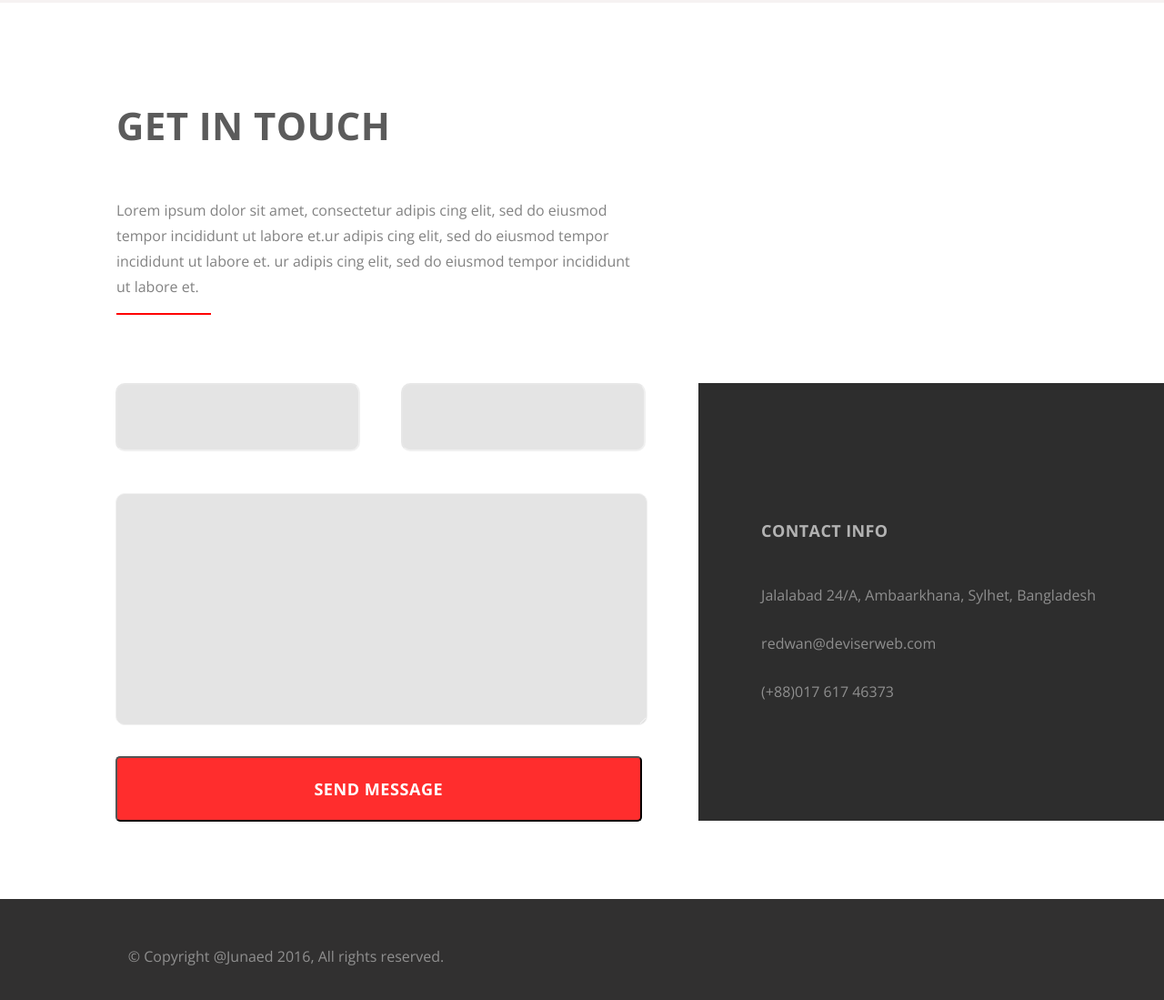
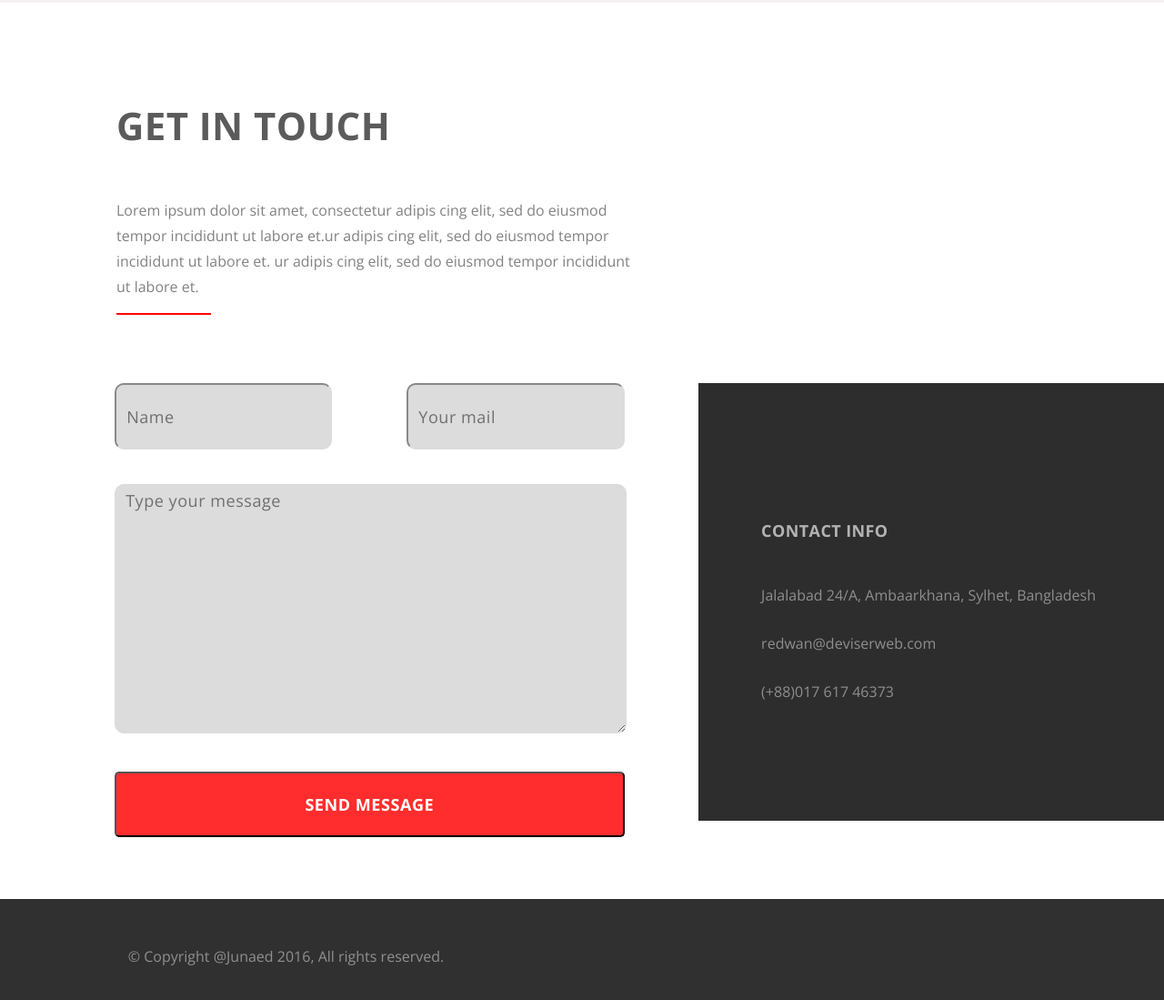
Before and after one commit to sd-one/agnecy, a plain HTML site: page index.html in a window 1280 px wide. Shown: the part 685-1784 px from the top of the page at 91% size. Drawn offline with nearby package versions, Linux system fonts and the light colour scheme.

Commit message:
#6-block-footer: edit form

```diff
--- a/css/style.css
+++ b/css/style.css
@@ -155,8 +155,71 @@ h5 {
     color: rgba(255, 255, 255, 0.8);
     margin: 0;
 }
-input.submit {
-    width: 75.4%;
+:-moz-placeholder {
+    color: rgba(0, 0, 0, 0.7);
+    opacity: 0.7;
+    font-family: 'Open Sans', sans-serif;
+    font-size: 18.1px;
+    line-height: 1.88;
+    letter-spacing: 0.5px;
+    text-align: left;
+}
+::-webkit-input-placeholder {
+    color: rgba(0, 0, 0, 0.7);
+    opacity: 0.7;
+    font-family: 'Open Sans', sans-serif;
+    font-size: 18.1px;
+    line-height: 1.88;
+    letter-spacing: 0.5px;
+    text-align: left;
+}
+*:focus {
+    outline: none;
+}
+.contact-form ul {
+    width: 73%;
+    list-style-type: none;
+    list-style-position: outside;
+    margin: 75px 0 0 16.4%;
+    padding: 0;
+}
+.contact-form li{
+    padding: 0;
+    position: relative;
+}
+.contact-form input {
+    height: 69px;
+    width: 40%;
+    padding: 0;
+    border-radius: 10px;
+    background-color: #DCDCDC;
+    border-color: #DCDCDC;
+    padding-left: 2%;
+    font-family: 'Open Sans', sans-serif;
+    font-size: 18.1px;
+    line-height: 1.88;
+    letter-spacing: 0.5px;
+    text-align: left;
+    color: rgba(0, 0, 0, 0.7);
+}
+.contact-form textarea {
+    padding: 0;
+    width: 98%;
+    border-radius: 10px;
+    margin: 38px 0 38px 0;
+    background-color: #DCDCDC;
+    border-color: #DCDCDC;
+    padding-left: 2%;
+    padding-left: 2%;
+    font-family: 'Open Sans', sans-serif;
+    font-size: 18.1px;
+    line-height: 1.88;
+    letter-spacing: 0.5px;
+    text-align: left;
+    color: rgba(0, 0, 0, 0.7);
+}
+.contact-form button {
+	width: 100%;
     height: 72px;
     margin: 0;
     font-family: 'Open Sans', sans-serif;
@@ -170,29 +233,11 @@ input.submit {
     background-color: #ff2d2d;
     text-decoration: none;
 }
-input.submit:hover {
+.contact-form button:hover {
     cursor: pointer;
     background-color: #ff3f40;
     box-shadow: -0.3px -2px 35px 0 rgba(0, 1, 1, 0.3);
 }
-.text {
-    width: 34%;
-    height: 69px;
-    opacity: 0.1;
-    border-radius: 10px;
-    background-color: #000000;
-}
-textarea {
-    width: 75.4%;
-    height: 249px;
-    opacity: 0.1;
-    background-color: #000000;
-    border-radius: 10px;
-    margin: 0 0 30px 16.5%;
-}
-
-
-
 footer {
     width: 100%;
     height: 111px;
--- a/index.html
+++ b/index.html
@@ -32,13 +32,19 @@
                 <p style="padding: 51px 0 54px 10%;width: 45%;height: 73px">Lorem ipsum dolor sit amet, consectetur adipis cing elit, sed do eiusmod tempor incididunt ut labore et.ur adipis cing elit, sed do eiusmod tempor incididunt ut labore et. ur adipis cing elit, sed do eiusmod tempor incididunt ut labore et.</p>
                 <hr align="center" width="8%" color="Red" style="margin: 0 0 0 10%">
                 <div class="info">
-                    <form action="" method="post">
-                        <input type="text" name="Name" class="text" style="margin: 75px 5.4% 46px 16.5%">
-                        <input type="text" name="" class="text"><br>
-                        <textarea>
-
-                        </textarea><br>
-                        <input type="submit" value="SEND MESSAGE" class="submit" style="margin-left: 16.5%">
+                    <form action="" method="post" class="contact-form">
+                        <ul>
+                            <li>
+                                <input type="text" name="Name" placeholder="Name" class="text">
+                                <input type="text" name="Email" placeholder="Your mail" class="text" style="float: right">
+                            </li>
+                            <li>
+                                <textarea name="message" cols="40" rows="8" placeholder="Type your message"></textarea>
+                            </li>
+                            <li>
+                                <button type="submit" class="submit">SEND MESSAGE</button>
+                            </li>
+                        </ul>
                     </form>
                     <div class="contact">
                         <h5 style="padding: 145px 0 41px 13.5%">CONTACT INFO</h5>
```
